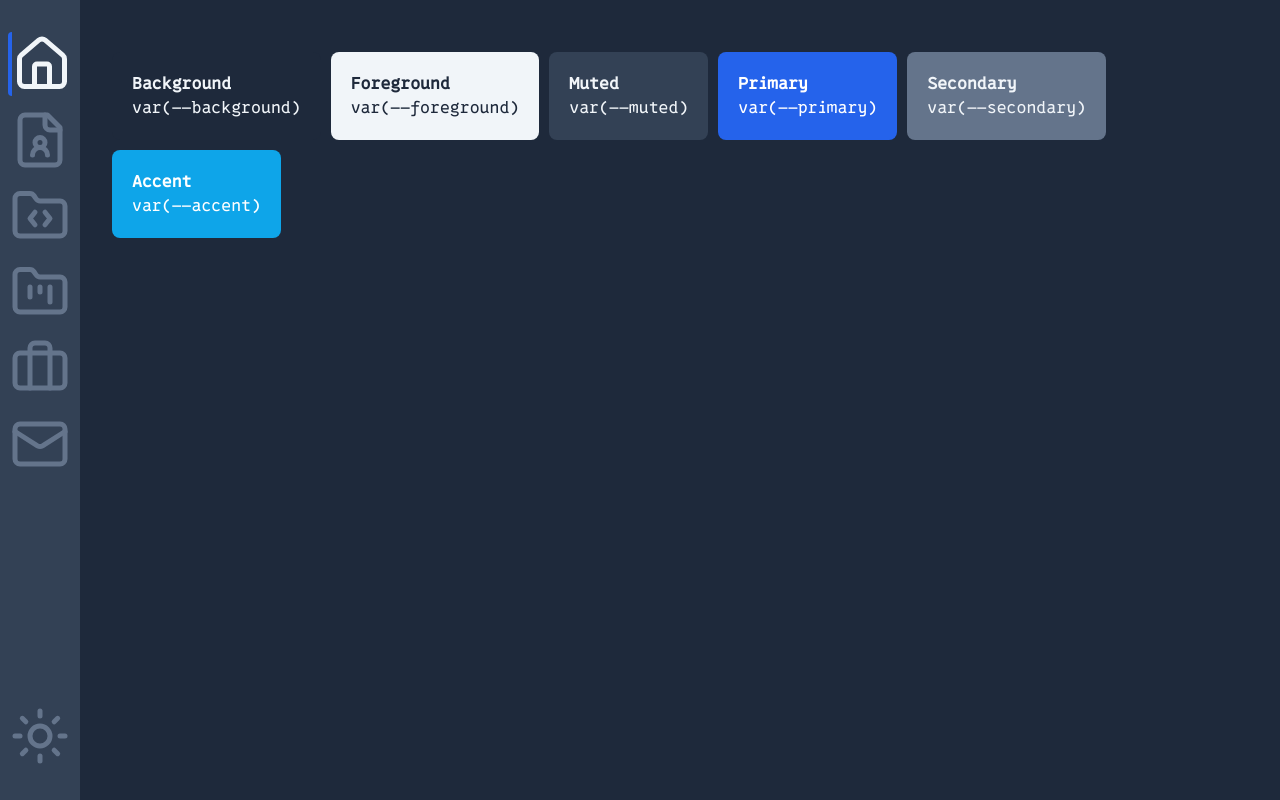
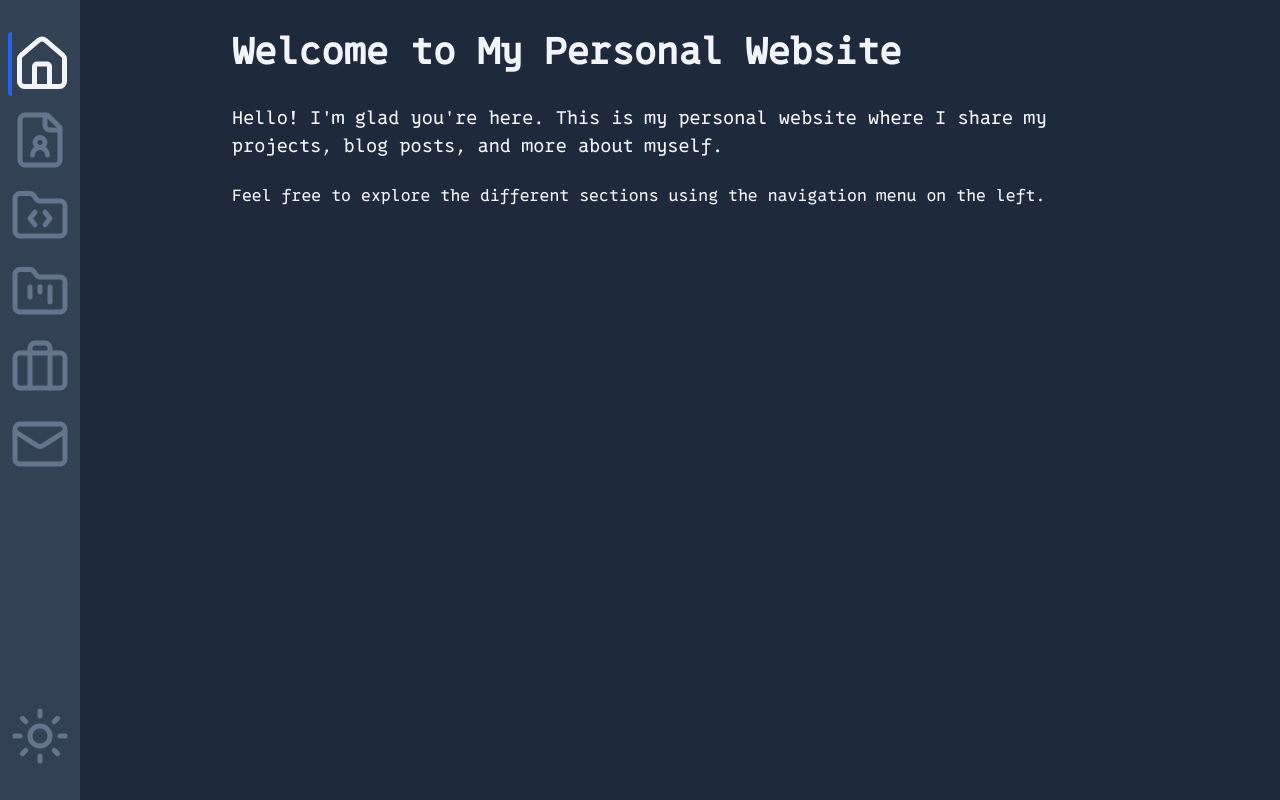
Before and after one commit to Harrison-Blair/personal-website, a Next.js app: page / in a window 1280 px wide. Built offline with nearby package versions, Linux system fonts and the light colour scheme.

Commit message:
move colors to about page

```diff
--- a/src/app/about/page.tsx
+++ b/src/app/about/page.tsx
@@ -11,6 +11,39 @@ export default function About() {
           More content coming soon...
         </p>
       </div>
+
+      {/* Test Boxes for Colors */}
+      <div style={{ display: 'flex', flexWrap: 'wrap', gap: '10px', marginTop: '20px' }}>
+        <div style={{ backgroundColor: 'var(--background)', color: 'var(--foreground)', padding: '20px', borderRadius: '8px', minWidth: '150px' }}>
+          <strong>Background</strong><br />
+          var(--background)
+        </div>
+
+        <div style={{ backgroundColor: 'var(--foreground)', color: 'var(--background)', padding: '20px', borderRadius: '8px', minWidth: '150px' }}>
+          <strong>Foreground</strong><br />
+          var(--foreground)
+        </div>
+
+        <div style={{ backgroundColor: 'var(--muted)', color: 'var(--foreground)', padding: '20px', borderRadius: '8px', minWidth: '150px' }}>
+          <strong>Muted</strong><br />
+          var(--muted)
+        </div>
+
+        <div style={{ backgroundColor: 'var(--primary)', color: 'white', padding: '20px', borderRadius: '8px', minWidth: '150px' }}>
+          <strong>Primary</strong><br />
+          var(--primary)
+        </div>
+
+        <div style={{ backgroundColor: 'var(--secondary)', color: 'var(--foreground)', padding: '20px', borderRadius: '8px', minWidth: '150px' }}>
+          <strong>Secondary</strong><br />
+          var(--secondary)
+        </div>
+
+        <div style={{ backgroundColor: 'var(--accent)', color: 'white', padding: '20px', borderRadius: '8px', minWidth: '150px' }}>
+          <strong>Accent</strong><br />
+          var(--accent)
+        </div>
+      </div>
     </div>
   );
 }
--- a/src/app/page.tsx
+++ b/src/app/page.tsx
@@ -2,38 +2,15 @@
 
 export default function Home() {
   return (
-    <div className="font-mono">
-      {/* Test Boxes for Colors */}
-      <div style={{ display: 'flex', flexWrap: 'wrap', gap: '10px', marginTop: '20px' }}>
-        <div style={{ backgroundColor: 'var(--background)', color: 'var(--foreground)', padding: '20px', borderRadius: '8px', minWidth: '150px' }}>
-          <strong>Background</strong><br />
-          var(--background)
-        </div>
-
-        <div style={{ backgroundColor: 'var(--foreground)', color: 'var(--background)', padding: '20px', borderRadius: '8px', minWidth: '150px' }}>
-          <strong>Foreground</strong><br />
-          var(--foreground)
-        </div>
-
-        <div style={{ backgroundColor: 'var(--muted)', color: 'var(--foreground)', padding: '20px', borderRadius: '8px', minWidth: '150px' }}>
-          <strong>Muted</strong><br />
-          var(--muted)
-        </div>
-
-        <div style={{ backgroundColor: 'var(--primary)', color: 'white', padding: '20px', borderRadius: '8px', minWidth: '150px' }}>
-          <strong>Primary</strong><br />
-          var(--primary)
-        </div>
-
-        <div style={{ backgroundColor: 'var(--secondary)', color: 'var(--foreground)', padding: '20px', borderRadius: '8px', minWidth: '150px' }}>
-          <strong>Secondary</strong><br />
-          var(--secondary)
-        </div>
-
-        <div style={{ backgroundColor: 'var(--accent)', color: 'white', padding: '20px', borderRadius: '8px', minWidth: '150px' }}>
-          <strong>Accent</strong><br />
-          var(--accent)
-        </div>
+    <div className="max-w-4xl mx-auto">
+      <h1 className="text-4xl font-bold mb-8">Welcome to My Personal Website</h1>
+      <div className="space-y-6">
+        <p className="text-lg">
+          Hello! I'm glad you're here. This is my personal website where I share my projects, blog posts, and more about myself.
+        </p>
+        <p>
+          Feel free to explore the different sections using the navigation menu on the left.
+        </p>
       </div>
     </div>
   );
```
